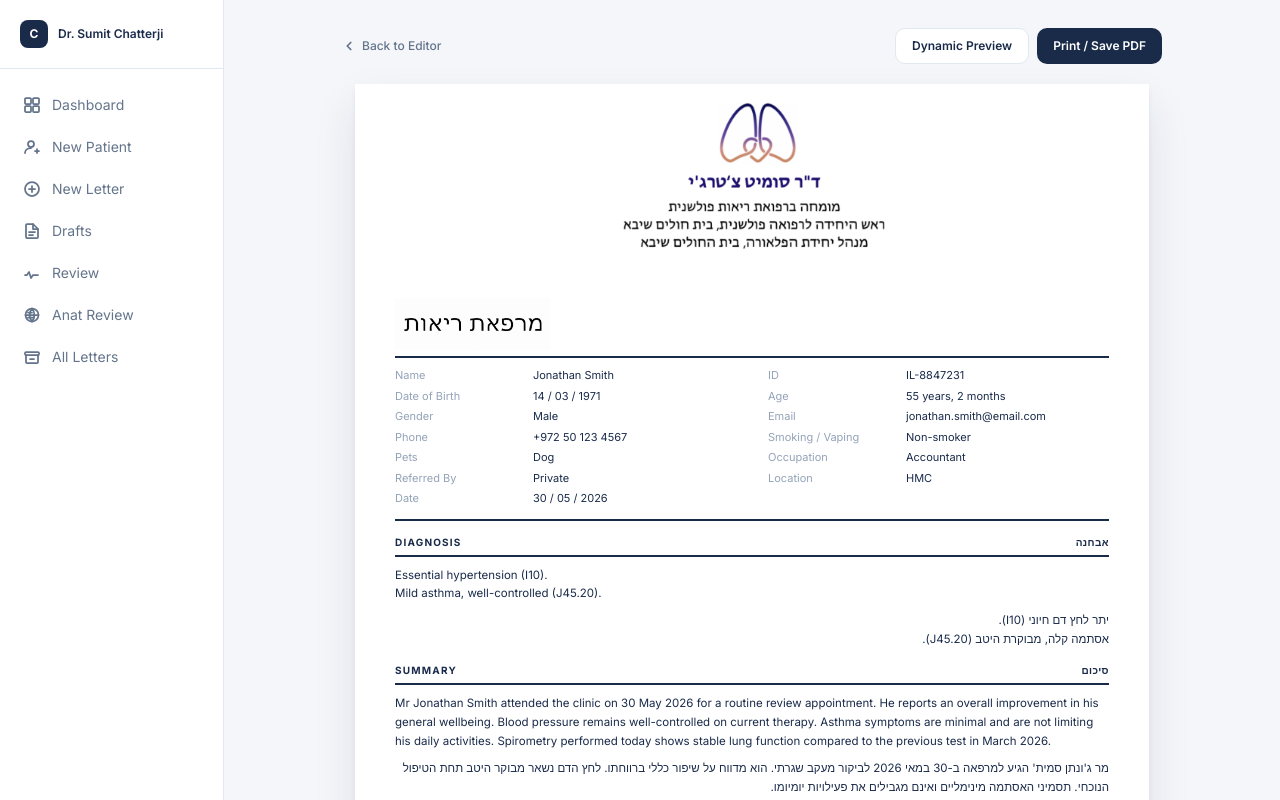
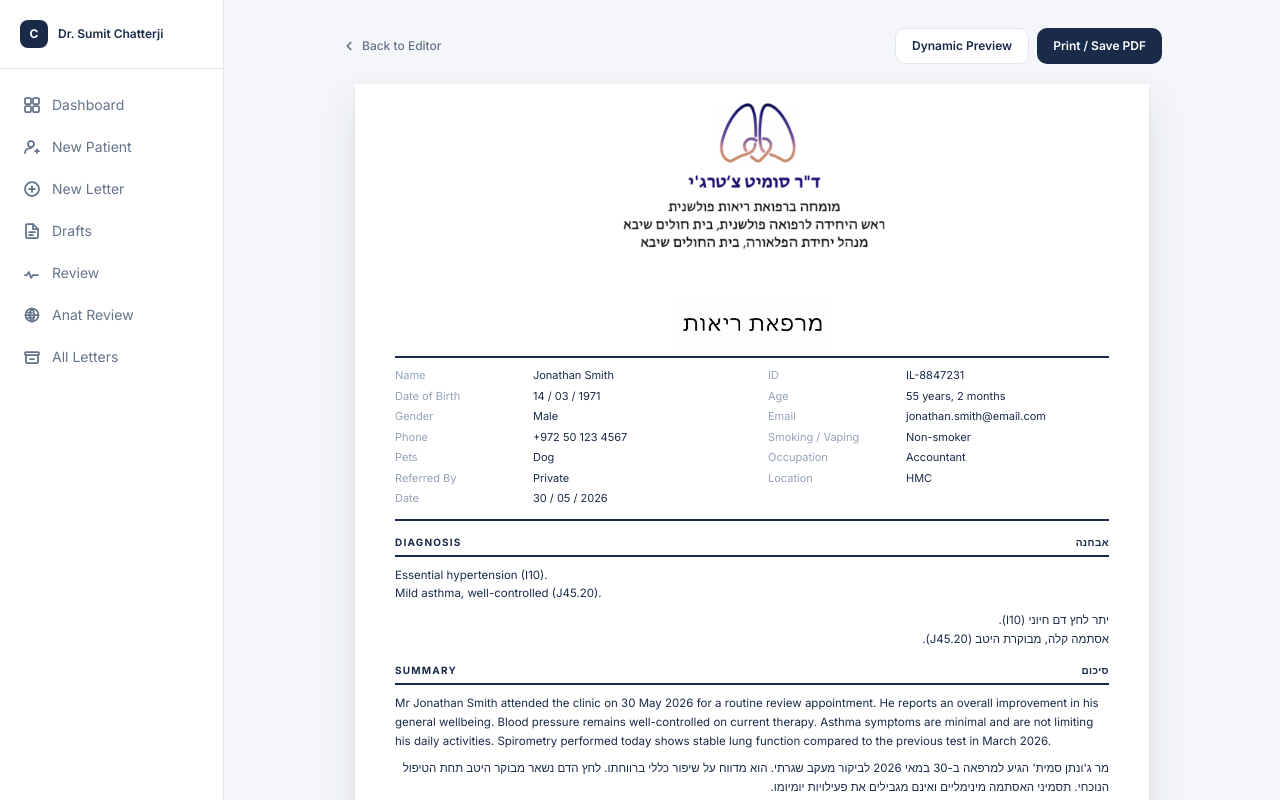
Before and after one commit to AdamFogel09/clinic-letter-manager, a Next.js app: page /workspace/template-preview-v2 in a window 1280 px wide. Shown: the top 800 px of the page. Built offline with nearby package versions, Linux system fonts and the light colour scheme.

Commit message:
Center lungistitute image above Patient Details line
Co-Authored-By: Claude Sonnet 4.6 <noreply@anthropic.com>

```diff
--- a/app/workspace/letter-preview/page.tsx
+++ b/app/workspace/letter-preview/page.tsx
@@ -503,7 +503,7 @@ export default function LetterPreviewPage() {
             {d && (d.name || d.patId) && (
               <div style={{ marginBottom: 16, breakInside: "avoid", pageBreakInside: "avoid" }}>
                 {/* eslint-disable-next-line @next/next/no-img-element */}
-                <img src="/lungistitute.png" alt="מרפאת ריאות" style={{ maxHeight: 52, objectFit: "contain", marginBottom: 6 }} />
+                <img src="/lungistitute.png" alt="מרפאת ריאות" style={{ maxHeight: 52, objectFit: "contain", marginBottom: 6, display: "block", marginLeft: "auto", marginRight: "auto" }} />
                 <div style={{ borderBottom: "1px solid #160B5C", marginBottom: 10 }} />
                 <div style={{ display: "flex", gap: 32 }}>
                   <div style={{ flex: 1 }}>
--- a/app/workspace/template-preview-v2/page.tsx
+++ b/app/workspace/template-preview-v2/page.tsx
@@ -241,7 +241,7 @@ export default function TemplatePreviewV2() {
 
               <div style={{ marginBottom: 14, breakInside: "avoid", pageBreakInside: "avoid" }}>
                 {/* eslint-disable-next-line @next/next/no-img-element */}
-                <img src="/lungistitute.png" alt="מרפאת ריאות" style={{ maxHeight: 52, objectFit: "contain", marginBottom: 6 }} />
+                <img src="/lungistitute.png" alt="מרפאת ריאות" style={{ maxHeight: 52, objectFit: "contain", marginBottom: 6, display: "block", marginLeft: "auto", marginRight: "auto" }} />
                 <div style={{ borderBottom: "2px solid #1A2B4A", marginBottom: 9 }} />
                 <div style={{ display: "grid", gridTemplateColumns: "1fr 1fr", gap: "1px 32px" }}>
                   <LV label="Name"           value={S.name} />
```
